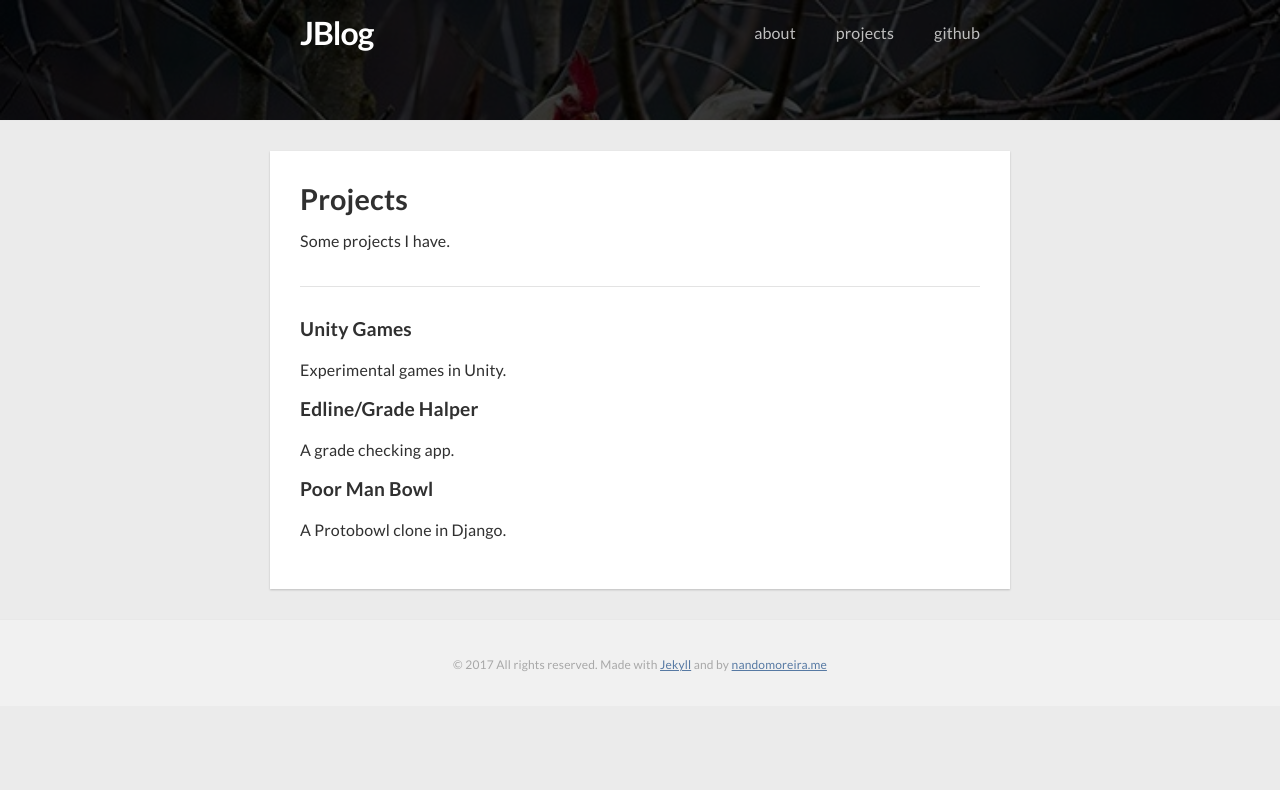
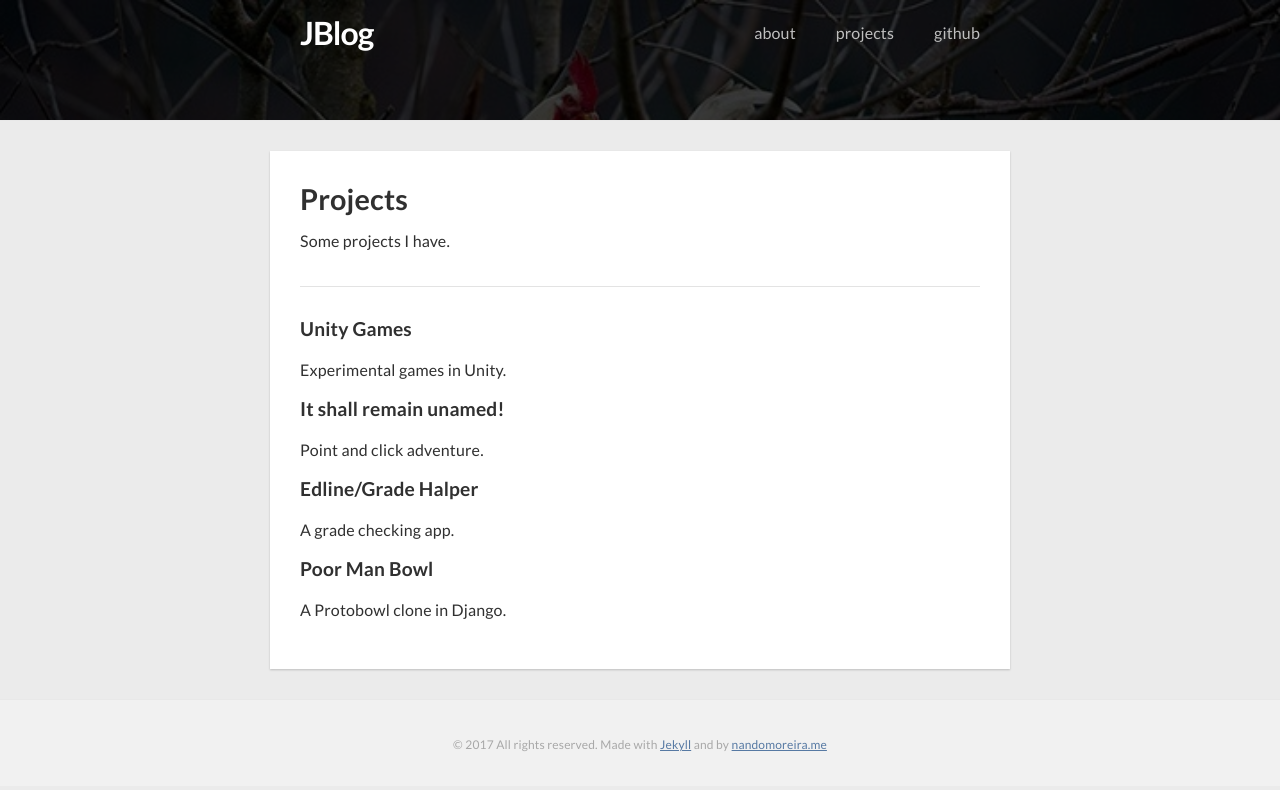
Before and after one commit to jasmaa/jasmaa.github.io, a Jekyll site: the page built from projects/projects.md, in a window 1280 px wide. Shown: the top 790 px of the page. Built offline with Jekyll 4.4.1, drawn with Linux system fonts in a browser that asks for light colours; nearby versions of some CDN libraries.

Commit message:
Update projects

```diff
--- a/projects/projects.md
+++ b/projects/projects.md
@@ -12,6 +12,9 @@ Some projects I have.
 #### [Unity Games](https://treechicken.itch.io/)
 Experimental games in Unity.
 
+#### [It shall remain unamed!](https://github.com/IsolationStudios/CAC-2017)
+Point and click adventure.
+
 #### Edline/Grade Halper
 A grade checking app.
 
```
